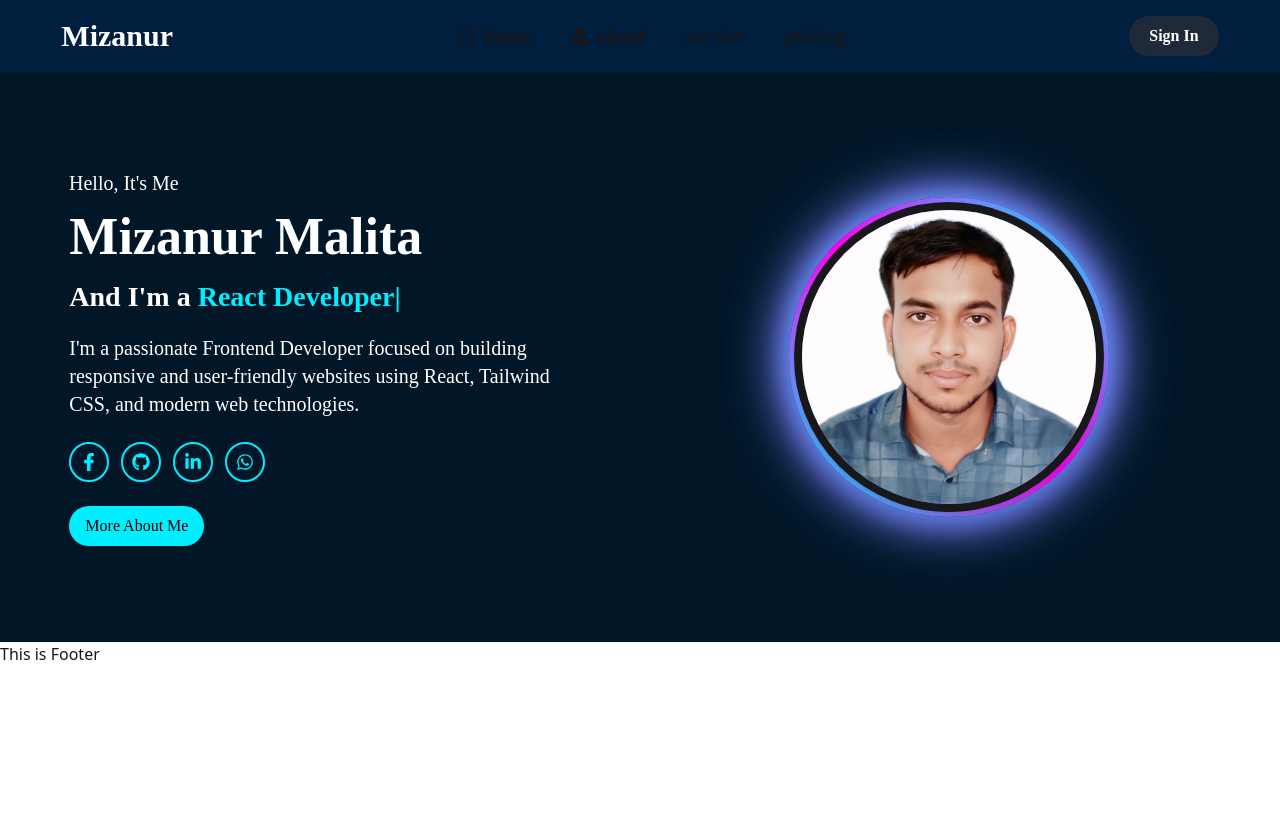
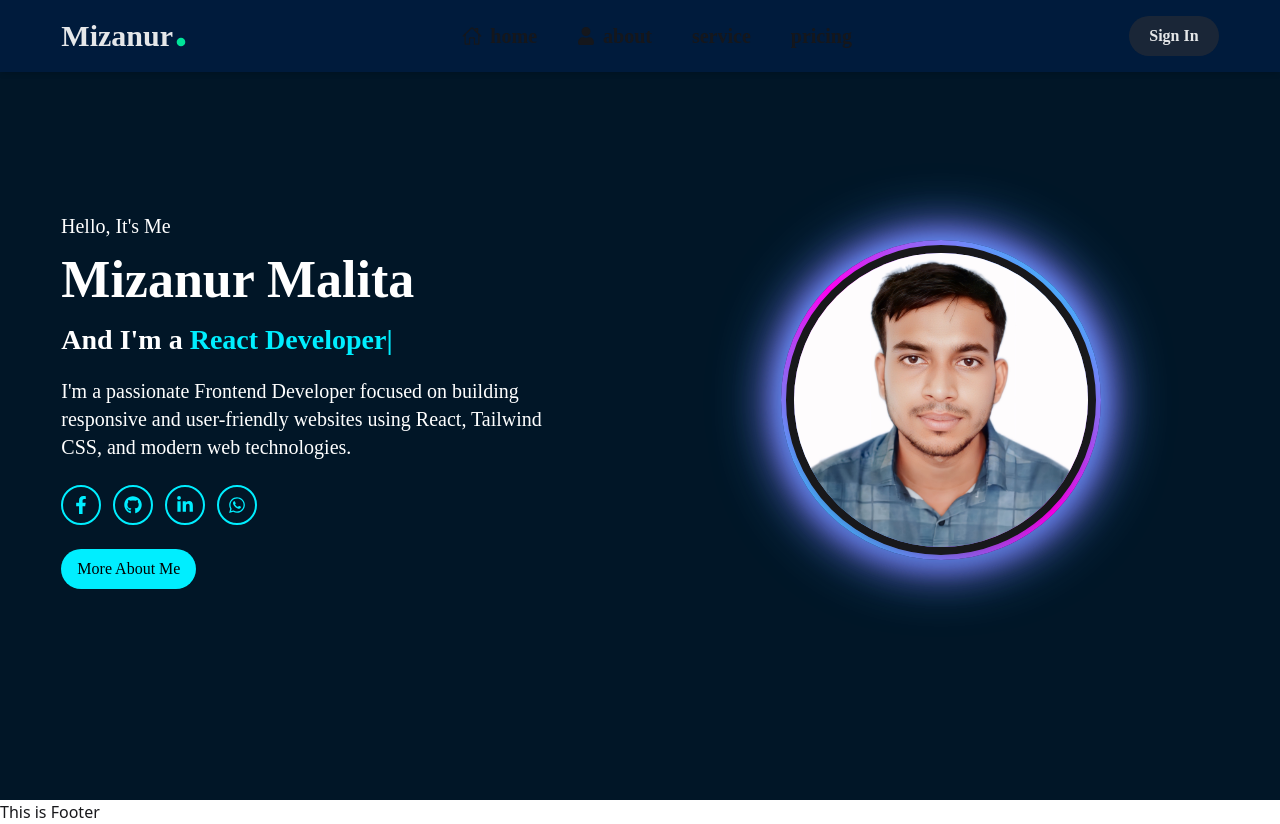
Before and after one commit to mizanur2734/my-portfolio, a React (Vite) app: page / in a window 1280 px wide. Before the commit the page ends 800 px from the top, so only its background shows below. Built offline with nearby package versions, Linux system fonts and the light colour scheme.

Commit message:
Add Navbar and Banner with scroll

```diff
--- a/package.json
+++ b/package.json
@@ -12,6 +12,7 @@
   "dependencies": {
     "@tailwindcss/vite": "^4.1.12",
     "aos": "^2.3.4",
+    "framer-motion": "^12.23.12",
     "react": "^19.1.1",
     "react-dom": "^19.1.1",
     "react-icons": "^5.5.0",
--- a/src/components/Banner.jsx
+++ b/src/components/Banner.jsx
@@ -7,15 +7,14 @@ import "aos/dist/aos.css";
 
 const Banner = () => {
     useEffect(() => {
-    Aos.init({ duration: 1000, easing: "ease-in-out" });
-     once: true;
-  }, []);
+        Aos.init({ duration: 1000, easing: "ease-in-out" });
+        once: true;
+    }, []);
     return (
-        <div className="roboto-serif-font flex flex-col-reverse md:flex-row items-center gap-10 md:gap-55
-         py-12 md:py-24 md:px-2">
-
+        <div className="roboto-serif-font min-h-screen flex flex-col-reverse md:flex-row items-center gap-10 md:gap-55
+           py-12 md:py-24">
             {/* Text Section */}
-            <div data-aos="fade-down-right" className="text-center md:text-left max-w-lg">
+            <div data-aos="fade-down-right" className="text-center md:text-left max-w-lg mt-10 md:my-25">
                 <h3 data-aos="flip-up" className="text-[20px] font-medium text-white mb-2">
                     Hello, It's Me
                 </h3>
@@ -64,7 +63,7 @@ const Banner = () => {
             </div>
 
             {/* Image Section */}
-            <div className="w-48 md:w-80 flex-shrink-0 mt-8 md:mt-0 profile-container">
+            <div className="w-48 md:w-80 flex-shrink-0 mt-20 md:mt-0 profile-container">
                 <img
                     src={mizanurPic}
                     alt="Mizanur Malita"
--- a/src/index.css
+++ b/src/index.css
@@ -15,6 +15,7 @@
 @tailwind base;
 @tailwind components;
 @tailwind utilities;
+
 
 @layer utilities {
   .btn-box-hover:hover {
@@ -55,3 +56,8 @@
     box-shadow: 0 0 20px #00f0ff, 0 0 40px #ff00f0, 0 0 60px #00f0ff;
   }
 }
+
+
+#html{
+   scroll-behavior: smooth;
+}
--- a/src/layouts/RootLayouts.jsx
+++ b/src/layouts/RootLayouts.jsx
@@ -5,9 +5,9 @@ import Footer from '../pages/shared/Footer';
 const RootLayouts = () => {
     return (
         <div className=''>
-            <Navbar/>
-            <Outlet/>
-            <Footer/>
+            <Navbar />
+            <Outlet />
+            <Footer />
         </div>
     );
 };
--- a/src/pages/shared/Footer.jsx
+++ b/src/pages/shared/Footer.jsx
@@ -3,6 +3,7 @@ import React from 'react';
 const Footer = () => {
     return (
         <div className=''>
+           {/* #011627 */}
            <h2>This is Footer</h2>
         </div>
     )
--- a/src/pages/shared/Navbar.jsx
+++ b/src/pages/shared/Navbar.jsx
@@ -1,9 +1,11 @@
-import React, { useState } from "react";
+import React, { useState, useEffect } from "react";
 import { CiMenuFries } from "react-icons/ci";
 import { RxCross2 } from "react-icons/rx";
-
 import { FaUser } from "react-icons/fa";
 import { IoHomeOutline } from "react-icons/io5";
+import { motion } from "framer-motion";
+import Aos from "aos";
+import "aos/dist/aos.css";
 
 const Navbar = () => {
   const [menuOpen, setMenuOpen] = useState(false);
@@ -17,26 +19,55 @@ const Navbar = () => {
     { name: "pricing", to: "/pricing" },
   ];
 
+  useEffect(() => {
+    Aos.init({ duration: 800, easing: "ease-in-out", once: true });
+  }, []);
+
   return (
-    <div className="roboto-serif-font bg-[#001F3F]">
-      <header className="z-20 top-0 left-0">
+    <div className="roboto-serif-font">
+      <header className="w-full fixed z-20 top-0 left-0 bg-[#001c3f] shadow-md opacity-90">
         {/* Navbar */}
         <nav className="w-11/12 mx-auto flex justify-between items-center py-4 md:py-4 md:px-2">
           {/* Logo */}
-          <div>
-            <h3 className="text-2xl md:text-[30px] font-semibold text-white">
+          <div
+            className="flex items-center gap-1"
+            data-aos="fade-down"
+            data-aos-delay="100"
+          >
+            <h3 className="text-2xl md:text-[30px] font-semibold text-white leading-none">
               Mizanur
             </h3>
+            {/* Animated Colorful Dot */}
+            <motion.div
+              className="w-2 h-2 rounded-full mt-3"
+              initial={{ scale: 0.8 }}
+              animate={{
+                scale: [1, 1.3, 1],
+                backgroundColor: [
+                  "#0ef",    // cyan
+                  "#ff5733", // orange-red
+                  "#ff0",    // yellow
+                  "#00ff88", // green
+                  "#0ef"     // back to cyan
+                ]
+              }}
+              transition={{
+                repeat: Infinity,
+                duration: 3,
+                ease: "easeInOut"
+              }}
+            />
           </div>
 
           {/* Desktop Menu */}
           <div className="hidden md:flex gap-10 items-center">
-            {navLinks.map((link) => (
+            {navLinks.map((link, index) => (
               <a
                 key={link.to}
                 href={link.to}
-                className="text-xl font-semibold hover:text-[#0ef] flex items-center gap-2
-                hover:underline  transition-all"
+                className="text-xl font-semibold hover:text-[#0ef] flex items-center gap-2 hover:underline transition-all"
+                data-aos="fade-up"
+                data-aos-delay={200 + index * 100}
               >
                 {link.icon} {link.name}
               </a>
@@ -44,13 +75,15 @@ const Navbar = () => {
           </div>
 
           {/* Right Side */}
-          <div className="flex items-center gap-3">
-            {/* Sign In Button */}
+          <div
+            className="flex items-center gap-3"
+            data-aos="fade-up"
+            data-aos-delay="500"
+          >
             <button className="bg-gray-800 text-white px-5 py-2 rounded-full hidden md:block text-base font-semibold hover:bg-gray-700">
               Sign In
             </button>
 
-            {/* Mobile Menu Icon */}
             <div className="md:hidden">
               {menuOpen ? (
                 <RxCross2
@@ -71,16 +104,17 @@ const Navbar = () => {
 
         {/* Mobile Dropdown Menu */}
         <div
-          className={`md:hidden flex flex-col gap-4 px-4 md:px-12 py-4 transition-all ${
-            menuOpen ? "block" : "hidden"
-          } bg-[#001f3fc4] text-white`}
+          className={`md:hidden flex flex-col gap-4 px-4 md:px-12 py-4 transition-all ${menuOpen ? "block" : "hidden"
+            } bg-[#001f3fc4] text-white`}
         >
-          {navLinks.map((link) => (
+          {navLinks.map((link, index) => (
             <a
               key={link.to}
               href={link.to}
               onClick={() => setMenuOpen(false)}
               className="capitalize text-lg font-semibold hover:text-[#ffa600] hover:underline underline-offset-4 flex items-center gap-2 transition-all"
+              data-aos="fade-up"
+              data-aos-delay={100 + index * 100}
             >
               {link.icon} {link.name}
             </a>
```
Also changed, not shown: 1 other file (tests, documents, lock files or other folders).
